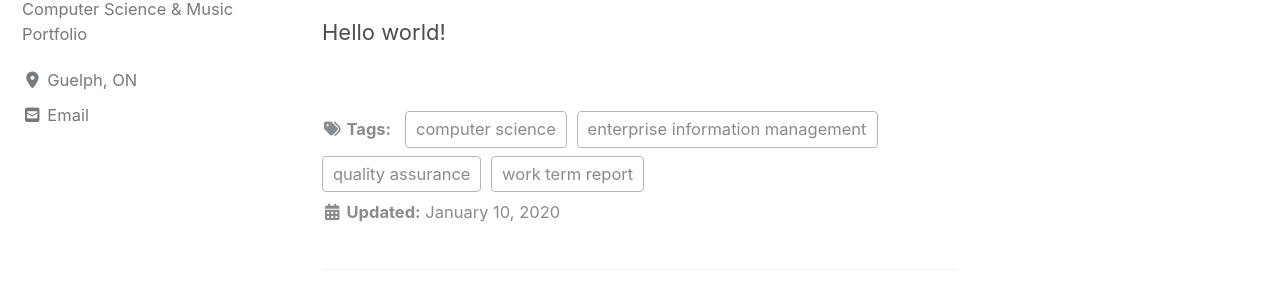
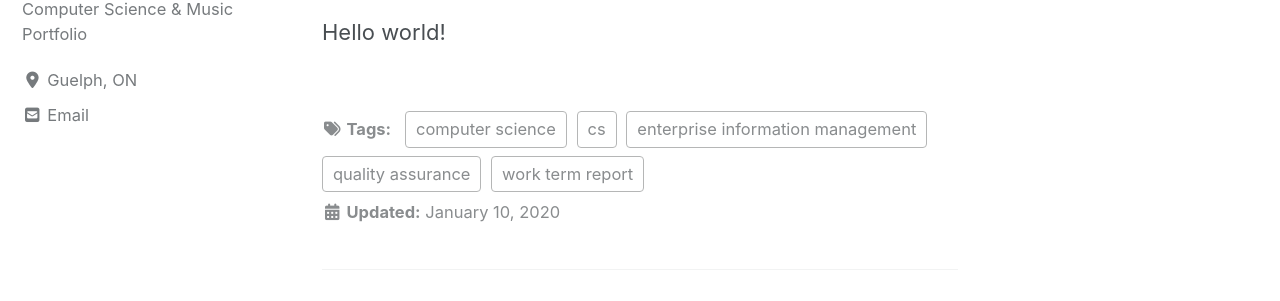
Before and after one commit to bensproule55/bensproule55.github.io, a Jekyll site: the page built from _posts/2020-01-10-opentextf19s19.md, in a window 1280 px wide and 900 px high. Shown: the part 277-578 px from the top of the window. Built offline with Jekyll 4.4.1, drawn with Linux system fonts in a browser that asks for light colours; cached includes are drawn as plain includes; nearby versions of some CDN libraries.

Commit message:
attempt to fix tags

```diff
--- a/_posts/2020-01-10-opentextf19s19.md
+++ b/_posts/2020-01-10-opentextf19s19.md
@@ -1,7 +1,7 @@
 ---
 title: "OpenText Work Term: May 2019 - December 2019"
 date: 2020-01-10
-tags: [computer science, work term report, enterprise information management, quality assurance]
+tags: [computer science, work term report, enterprise information management, quality assurance, cs]
 excerpt: "Work term at OpenText Corporation as Quality Assurance"
 ---
 
```
Also changed, not shown: _pages/computerscience.md (+3 -1 lines).
